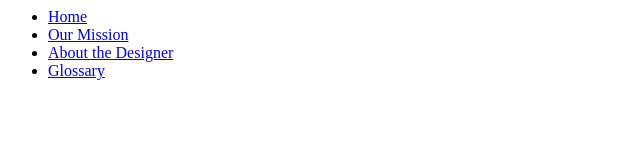
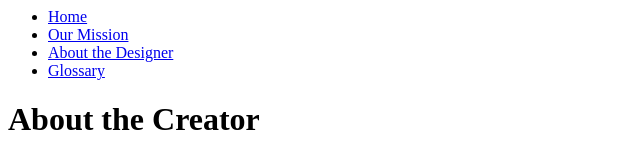
Before and after one commit to Stephanierob/game, a plain HTML site: page glossary.html in a window 1280 px wide. Shown: the whole page, without its empty margins (0-640 px from the left). Drawn offline with Linux system fonts and the light colour scheme.

Commit message:
Update glossary.html

```diff
--- a/glossary.html
+++ b/glossary.html
@@ -8,3 +8,5 @@
   </ul>
 </nav>
 </body>
+
+             <h1>About the Creator</h1>
```
